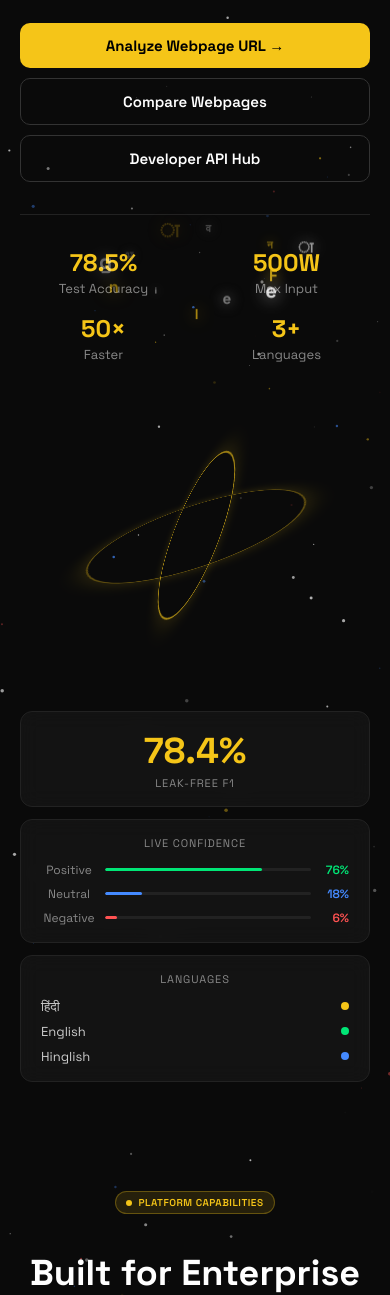
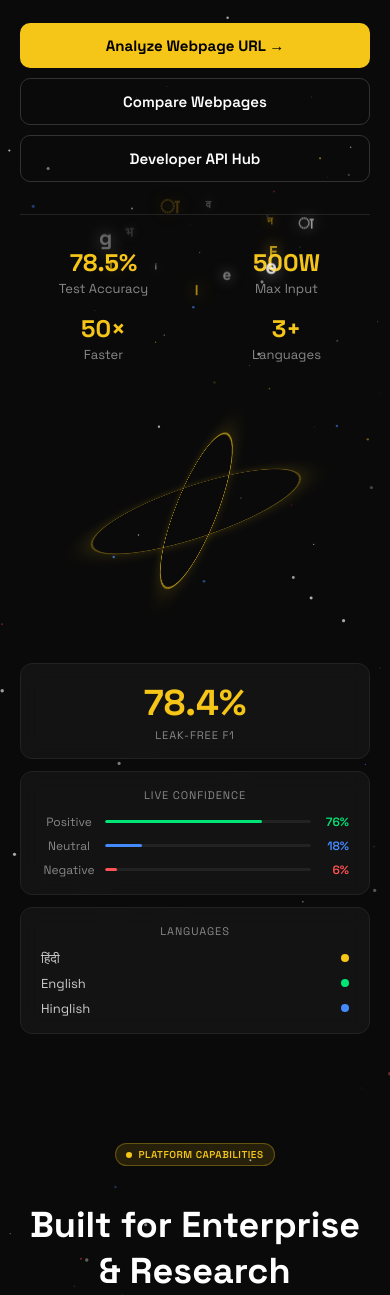
Before and after one commit to ashik-2516/Vaakbhav, a Flask app: page / in a window 390 px wide. Shown: the part 600-1895 px from the top of the page. Run offline with Flask 3, Linux system fonts and the light colour scheme.

Commit message:
feat: unify 3D rings and word collision formation inside single word-stage-wrapper

```diff
--- a/templates/landing.html
+++ b/templates/landing.html
@@ -63,7 +63,21 @@ h1 .yellow{color:var(--yellow);}
 .stat-item .num{font-size:32px;font-weight:900;color:var(--yellow);}
 .stat-item .label{font-size:13px;color:var(--muted);margin-top:2px;}
 
-/* 3D RINGS — centered around word emblem in hero */
+/* UNIFIED 3D WORD STAGE WRAPPER */
+.word-stage-wrapper {
+  position: absolute;
+  top: 50%;
+  left: 50%;
+  transform: translate(-50%, -50%);
+  width: 550px;
+  height: 550px;
+  perspective: 1000px;
+  pointer-events: none;
+  z-index: 5;
+  display: flex;
+  align-items: center;
+  justify-content: center;
+}
 .rings-container {
   position: absolute;
   top: 50%;
@@ -250,21 +264,46 @@ h1 .yellow{color:var(--yellow);}
     width: 100%;
     max-width: 380px;
   }
-  .rings-container {
+  .word-stage-wrapper {
     position: relative;
     top: auto;
     left: auto;
     transform: none;
-    margin: 40px auto 24px;
-    width: 260px;
-    height: 260px;
+    margin: 36px auto 20px;
+    width: 300px;
+    height: 220px;
     display: flex;
     align-items: center;
     justify-content: center;
-    z-index: 2;
+    pointer-events: none;
+    z-index: 5;
   }
-  .ring1 { width: 170px; height: 210px; }
-  .ring2 { width: 230px; height: 245px; }
+  .rings-container {
+    position: absolute;
+    top: 50%;
+    left: 50%;
+    transform: translate(-50%, -50%);
+    width: 240px;
+    height: 220px;
+    z-index: 3;
+  }
+  .ring1 { width: 160px; height: 190px; }
+  .ring2 { width: 220px; height: 210px; }
+  #word-flash {
+    position: absolute;
+    top: 50%;
+    left: 50%;
+    transform: translate(-50%, -50%);
+    width: 100%;
+    height: 100%;
+    z-index: 5;
+  }
+  #word-primary {
+    font-size: clamp(2.0rem, 6.5vw, 3.2rem);
+  }
+  #word-secondary {
+    font-size: clamp(0.95rem, 3.2vw, 1.4rem);
+  }
   .sections {
     padding: 48px 20px;
   }
@@ -313,14 +352,6 @@ h1 .yellow{color:var(--yellow);}
 </nav>
 
 <section class="hero">
-  <!-- Word collision overlay — absolute inside hero section so it never overlaps scrolling content -->
-  <div id="word-flash">
-    <div id="word-text">
-      <span id="word-primary"></span>
-      <span id="word-secondary"></span>
-    </div>
-  </div>
-
   <div class="hero-left">
     <div class="badge">HINGLISH SENTIMENT AI · 78.5% ACC (LEAK-FREE)</div>
     <div class="logo-icon">वाB</div>
@@ -344,10 +375,18 @@ h1 .yellow{color:var(--yellow);}
     </div>
   </div>
 
-  <!-- 3D rings -->
-  <div class="rings-container">
-    <div class="ring ring1"></div>
-    <div class="ring ring2"></div>
+  <!-- Unified 3D Word Formation Stage (Rings + Flashing Word Collision + Floating Letters) -->
+  <div class="word-stage-wrapper">
+    <div class="rings-container">
+      <div class="ring ring1"></div>
+      <div class="ring ring2"></div>
+    </div>
+    <div id="word-flash">
+      <div id="word-text">
+        <span id="word-primary"></span>
+        <span id="word-secondary"></span>
+      </div>
+    </div>
   </div>
 
   <!-- Right stat cards -->
```
